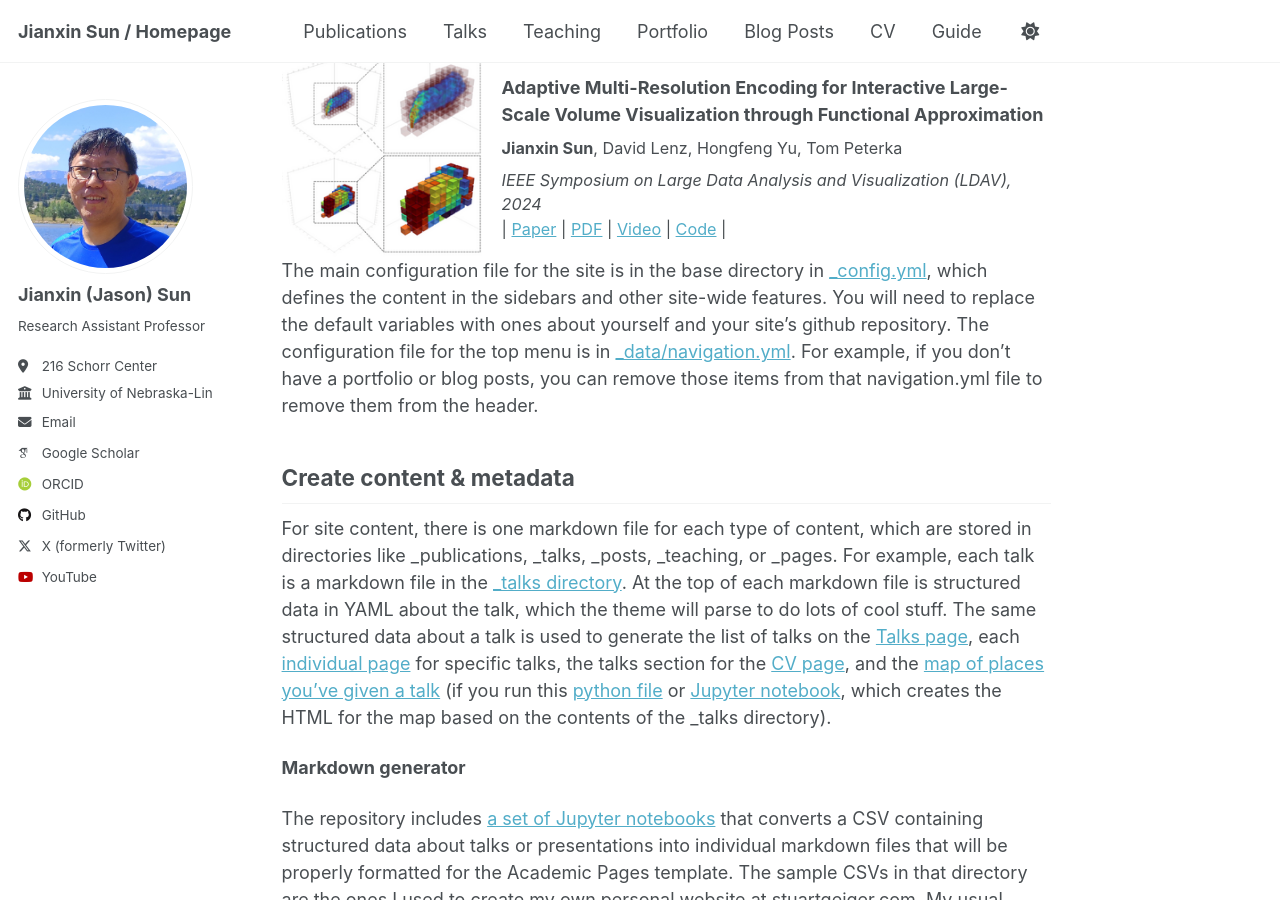
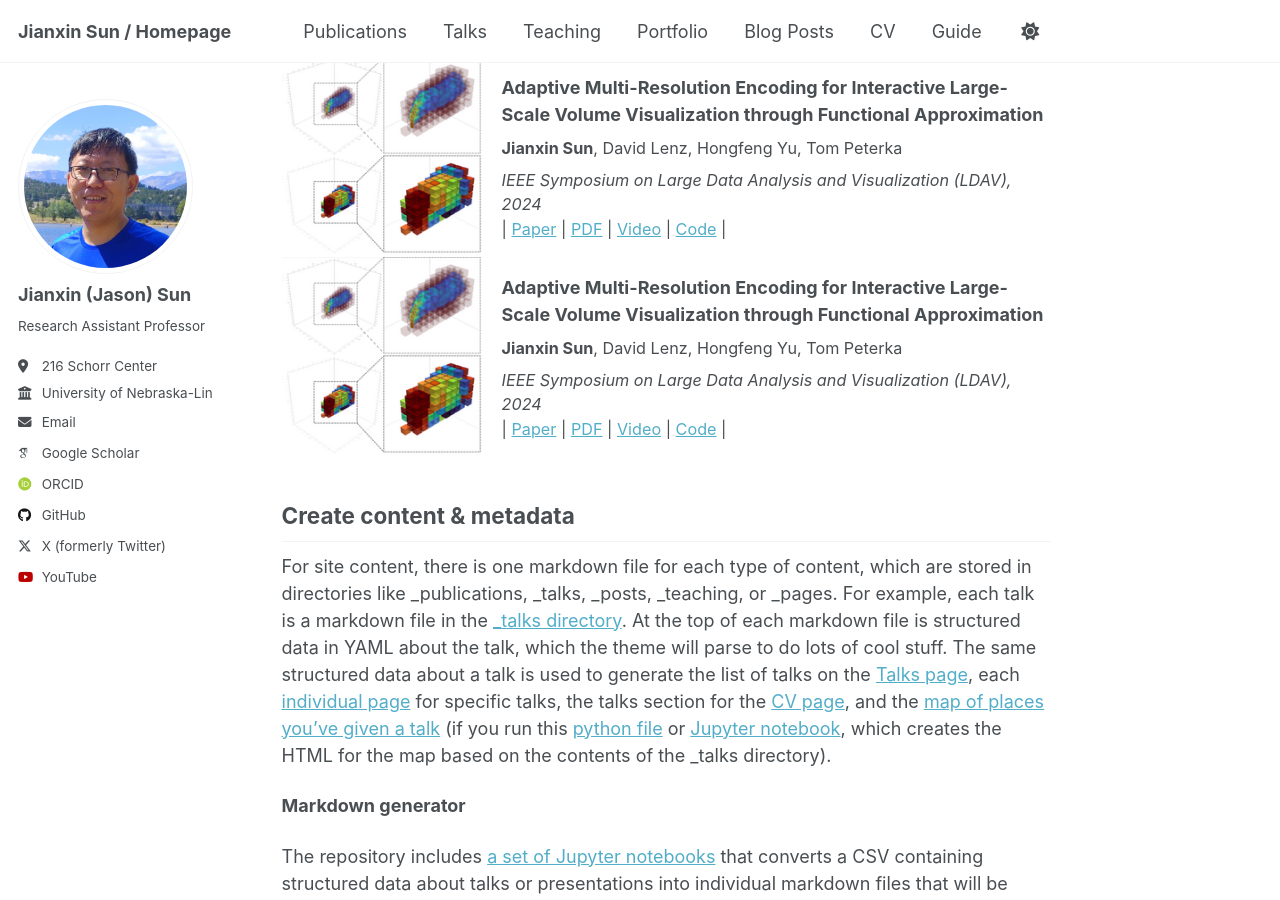
Before and after one commit to sunjianxin/sunjianxin.github.io, a Jekyll site: the page built from _pages/about.md, in a window 1280 px wide and 900 px high, scrolled down 782 px. Built offline with Jekyll 4.4.1, drawn with Linux system fonts in a browser that asks for light colours; some web fonts are replaced.

Commit message:
Update about.md

```diff
--- a/_pages/about.md
+++ b/_pages/about.md
@@ -37,8 +37,20 @@ Recent Selected Publications
     </p>
   </div>
 </div>
-
-The main configuration file for the site is in the base directory in [_config.yml](https://github.com/academicpages/academicpages.github.io/blob/master/_config.yml), which defines the content in the sidebars and other site-wide features. You will need to replace the default variables with ones about yourself and your site's github repository. The configuration file for the top menu is in [_data/navigation.yml](https://github.com/academicpages/academicpages.github.io/blob/master/_data/navigation.yml). For example, if you don't have a portfolio or blog posts, you can remove those items from that navigation.yml file to remove them from the header.
+<div style="display: flex; align-items: center; gap: 20px;">
+  <img src="https://github.com/sunjianxin/sunjianxin.github.io/blob/master/assets/adaptive.png?raw=true" alt="Description" style="width: 200px; height: 200px; object-fit: cover;">
+  <div>
+    <p style="margin: 0 0 8px 0; font-weight: bold;">Adaptive Multi-Resolution Encoding for Interactive Large-Scale Volume Visualization through Functional Approximation</p>
+    <p style="margin: 0 0 8px 0; font-size: 0.9em;"><strong>Jianxin Sun</strong>, David Lenz, Hongfeng Yu, Tom Peterka</p>
+    <p style="margin: 0; font-style: italic; font-size: 0.9em;">IEEE Symposium on Large Data Analysis and Visualization (LDAV), 2024</p>
+    <p style="margin: 0; font-size: 0.9em;">
+      | <a href="https://ieeexplore.ieee.org/abstract/document/10767627" target="_blank">Paper</a> |
+      <a href="https://arxiv.org/pdf/2409.00184" target="_blank">PDF</a> |
+      <a href="LINK_TO_VIDEO" target="_blank">Video</a> |
+      <a href="https://github.com/sunjianxin/Adaptive-FAM" target="_blank">Code</a> |
+    </p>
+  </div>
+</div>
 
 Create content & metadata
 ------
```
